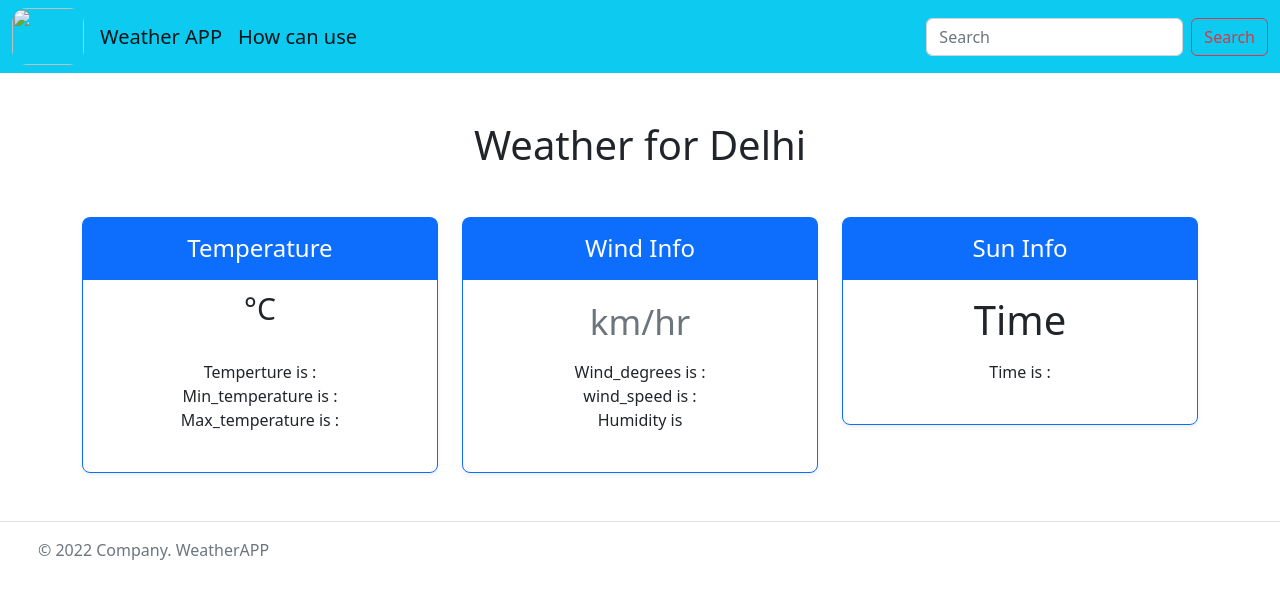
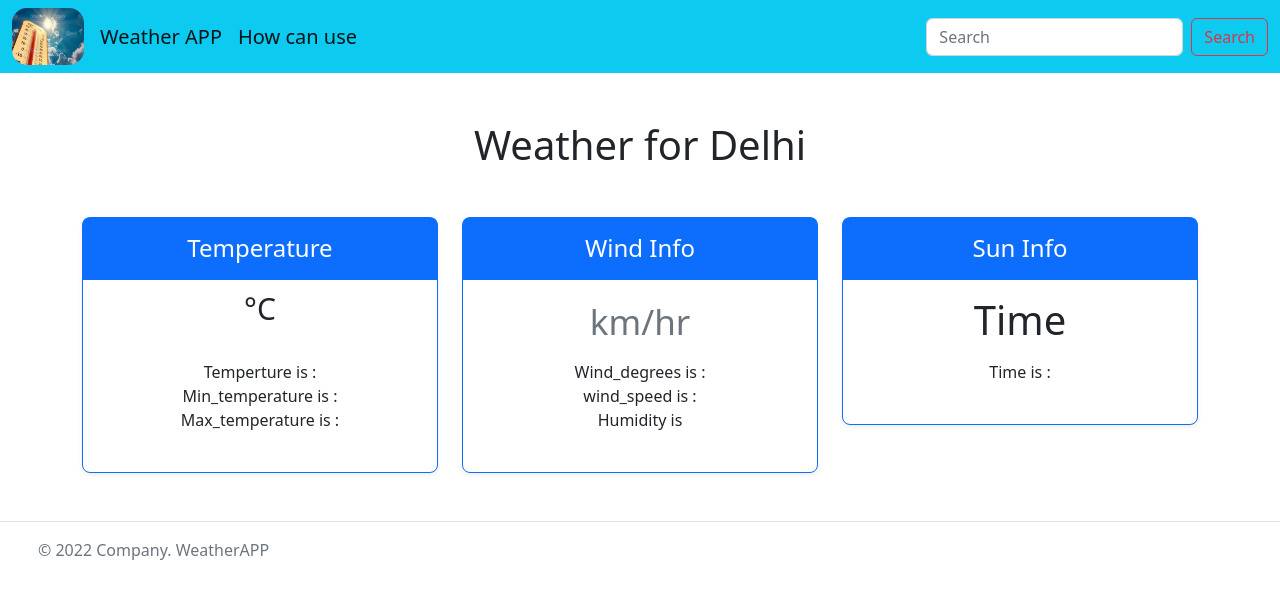
Before and after one commit to Surenderpanwar99/weather-index.html, a plain HTML site: page index.html in a window 1280 px wide. Drawn offline with nearby package versions, Linux system fonts and the light colour scheme; the site is published under a folder, as on GitHub Pages, so addresses that start at the root find nothing; no server answers.

Commit message:
Update index.html

```diff
--- a/index.html
+++ b/index.html
@@ -14,7 +14,7 @@
         <nav class="navbar navbar-expand-lg bg-info ">
             <div class="container-fluid">
 
-                <img class= "me-3" src="/img/logo.jpg"
+                <img class= "me-3" src="img/logo.jpg"
                     alt="" width="72" height="57"style=" border-radius :15px;">
                 <a class="navbar-brand" href="index.html">Weather APP</a>
                 <a class="navbar-brand" href="use.html">How can use</a>
```
